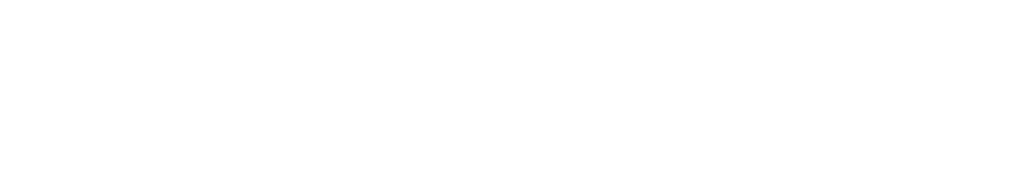
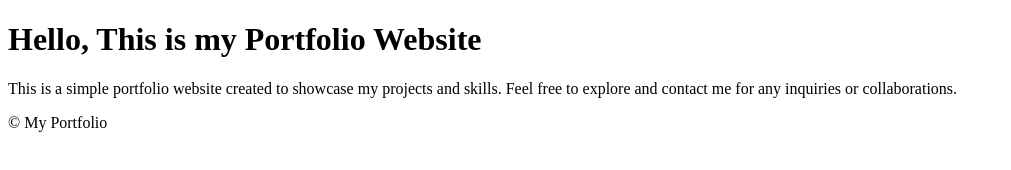
Before and after one commit to clovisbonja/clovisbonja.github.io, a plain HTML site: page index.html in a window 1280 px wide. Shown: the whole page, without its empty margins (0-1011 px from the left). Drawn offline with Linux system fonts and the light colour scheme.

Commit message:
Lagt til en mal

```diff
--- a/index.html
+++ b/index.html
@@ -4,8 +4,17 @@
     <meta charset="UTF-8">
     <meta name="viewport" content="width=device-width, initial-scale=1.0">
     <title>PortifolioWebsite</title>
+    <link rel="stylesheet" href="style.css">
 </head>
 <body>
-
+    <h1>
+        Hello, This is my Portfolio Website
+    </h1>
+    <p>
+        This is a simple portfolio website created to showcase my projects and skills. Feel free to explore and contact me for any inquiries or collaborations.
+    </p>
+    <footer>
+        &copy; My Portfolio
+    </footer>
 </body>
 </html>
```
Also changed, not shown: style.css (added).
